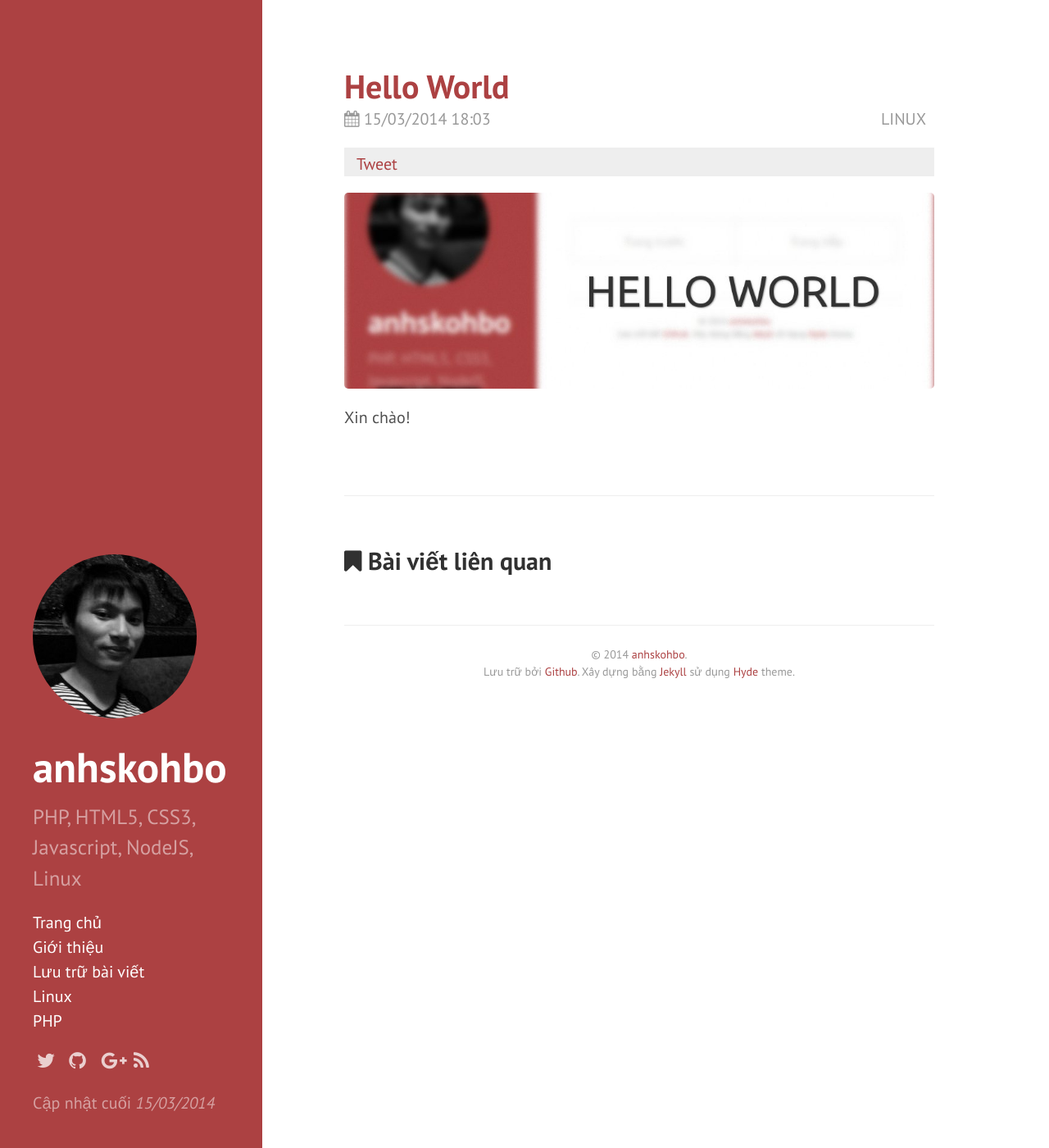
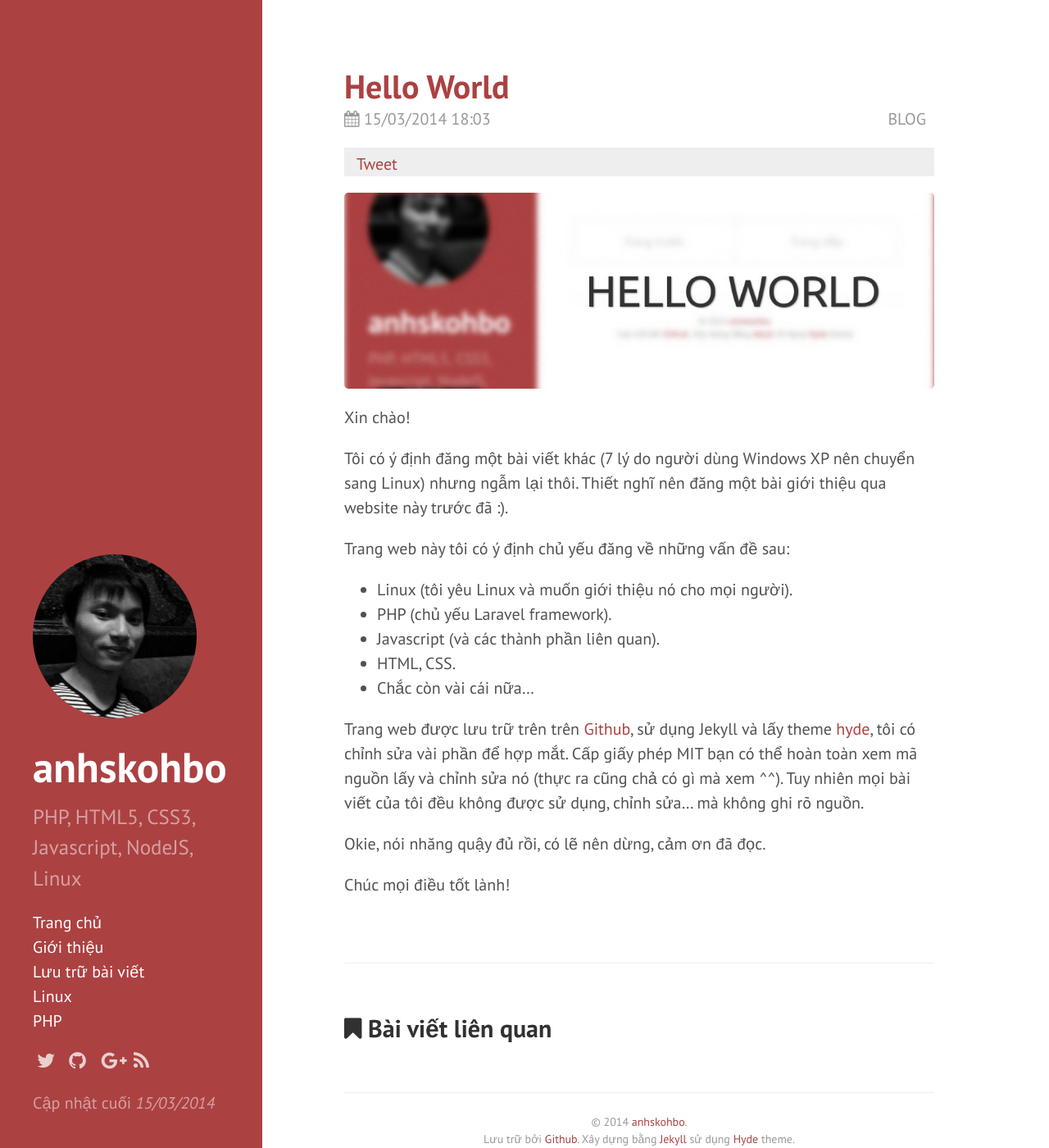
Before and after one commit to anhskohbo/anhskohbo.github.io, a Jekyll site: the page built from _posts/2014-03-15-hello-world.md, in a window 1280 px wide and 1400 px high. Shown: the whole window at 82% size. Built offline with Jekyll 4.4.1, drawn with Linux system fonts in a browser that asks for light colours; nearby versions of some CDN libraries; Markdown is read by kramdown in place of the engine named in the settings; comment, search, counter and statistics services are not loaded.

Commit message:
Update 2014-03-15-hello-world.md

```diff
--- a/_posts/2014-03-15-hello-world.md
+++ b/_posts/2014-03-15-hello-world.md
@@ -1,10 +1,28 @@
 ---
 layout:   post
 title:    Hello World
-category: linux
+category: blog
 image:    /img/posts/hello-world.jpg
-tags:
+tags:     php linux
 date:     2014-03-15 18:15:00
 ---
 
 Xin chào!
+
+Tôi có ý định đăng một bài viết khác (7 lý do người dùng Windows XP nên chuyển sang Linux) nhưng ngẫm lại thôi.
+Thiết nghĩ nên đăng một bài giới thiệu qua website này trước đã :).
+
+Trang web này tôi có ý định chủ yếu đăng về những vấn đề sau:
+- Linux (tôi yêu Linux và muốn giới thiệu nó cho mọi người).
+- PHP (chủ yếu Laravel framework).
+- Javascript (và các thành phần liên quan).
+- HTML, CSS.
+- Chắc còn vài cái nữa...
+
+Trang web được lưu trữ trên trên [Github](https://github.com/anhskohbo/anhskohbo.github.io), sử dụng Jekyll và lấy theme [hyde](http://hyde.getpoole.com), tôi có chỉnh sửa vài phần để hợp mắt.
+Cấp giấy phép MIT  bạn có thể hoàn toàn xem mã nguồn lấy và chỉnh sửa nó (thực ra cũng chả có gì mà xem ^^).
+Tuy nhiên mọi bài viết của tôi đều không được sử dụng, chỉnh sửa... mà không ghi rõ nguồn.
+
+Okie, nói nhăng quậy đủ rồi, có lẽ nên dừng, cảm ơn đã đọc.
+
+Chúc mọi điều tốt lành!
```
